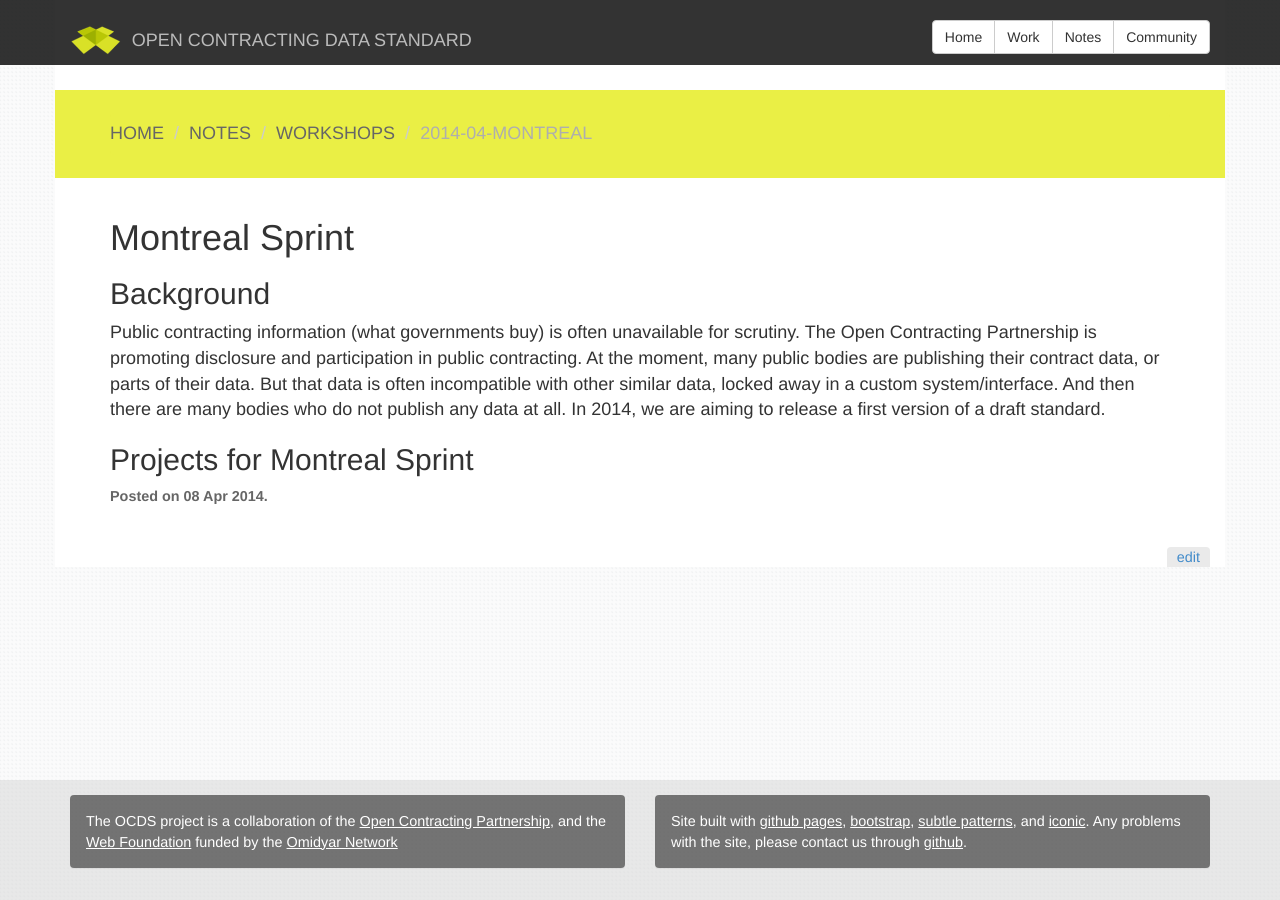
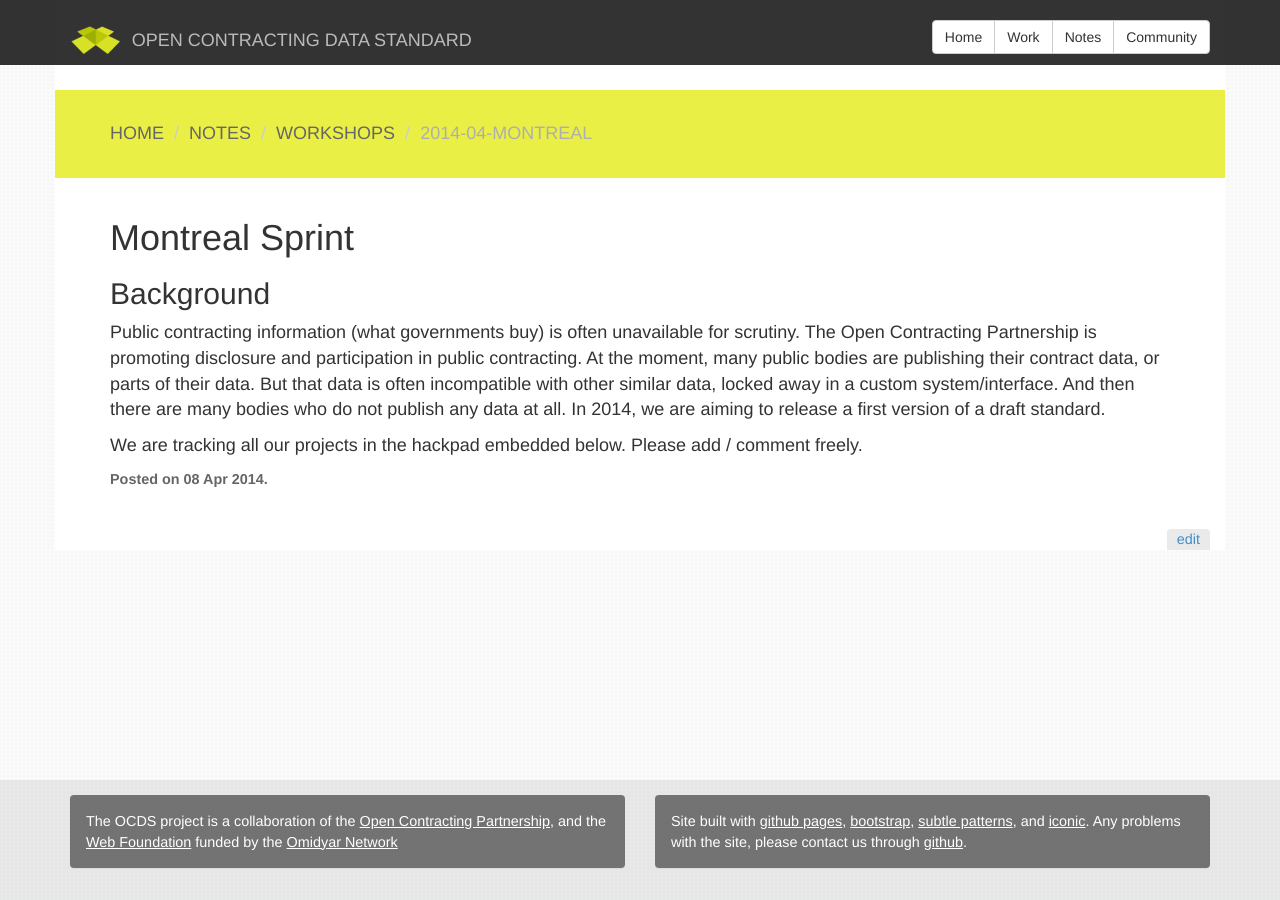
Before and after one commit to open-contracting/open-contracting.github.io, a Jekyll site: the page built from pages/notes/workshops/2014-04-Montreal/index.md, in a window 1280 px wide. Built offline with Jekyll 4.4.1, drawn with Linux system fonts in a browser that asks for light colours; nearby versions of some CDN libraries; Markdown is read by kramdown in place of the engine named in the settings.

Commit message:
Update index.md

```diff
--- a/pages/notes/workshops/2014-04-Montreal/index.md
+++ b/pages/notes/workshops/2014-04-Montreal/index.md
@@ -6,5 +6,6 @@ date: 08/04/2014
 ## Background
 Public contracting information (what governments buy) is often unavailable for scrutiny. The Open Contracting Partnership is promoting disclosure and participation in public contracting. At the moment, many public bodies are publishing their contract data, or parts of their data. But that data is often incompatible with other similar data, locked away in a custom system/interface. And then there are many bodies who do not publish any data at all. In 2014, we are aiming to release a first version of a draft standard.
 
-## Projects for Montreal Sprint
+We are tracking all our projects in the hackpad embedded below. Please add / comment freely.
+
 <script src="https://opencontractingdata.hackpad.com/wpJvs8HRVED.js"></script><noscript><div>View <a href="https://opencontractingdata.hackpad.com/wpJvs8HRVED">OpenContracting - PyCon 2014 Sprint</a> on Hackpad.</div></noscript>
```
